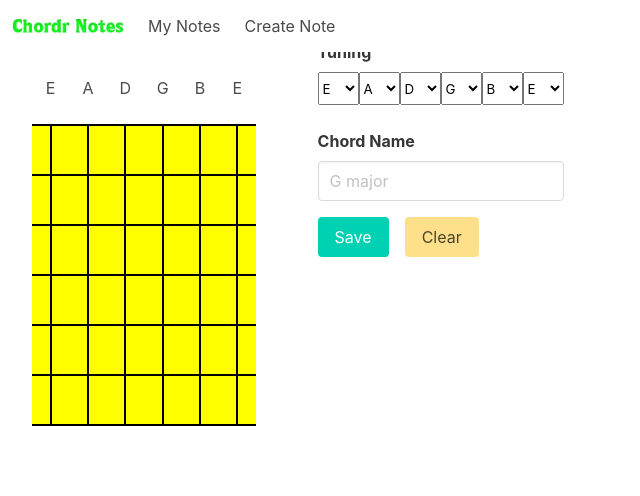
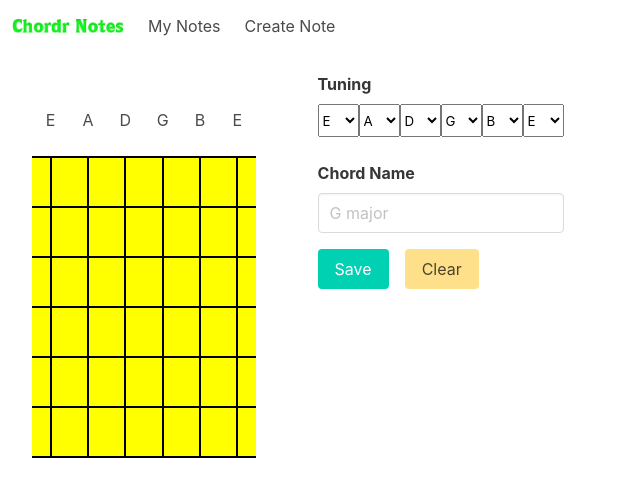
Before and after one commit to jeremypurser/chordr-notes, a React (Create React App) app: page /create in a window 1280 px wide. Shown: the top 496 px of the page, without its empty margins (0-640 px from the left). Built offline with nearby package versions, Linux system fonts and the light colour scheme.

Commit message:
Add container padding

```diff
--- a/src/styles/App.scss
+++ b/src/styles/App.scss
@@ -1,3 +1,7 @@
 .details {
   background-color: #fff;
 }
+
+.container {
+  padding-top: 2rem;
+}
```
